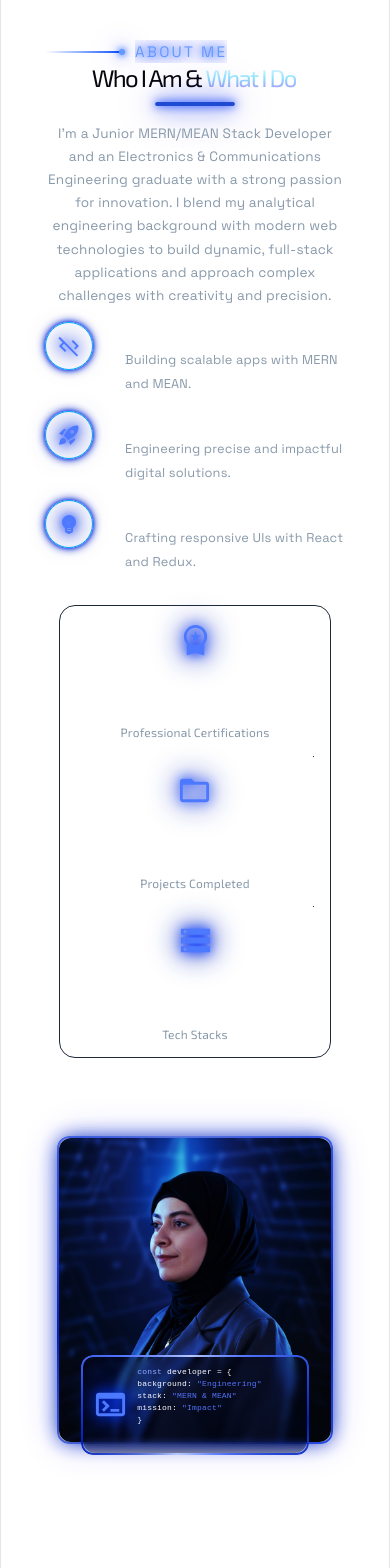
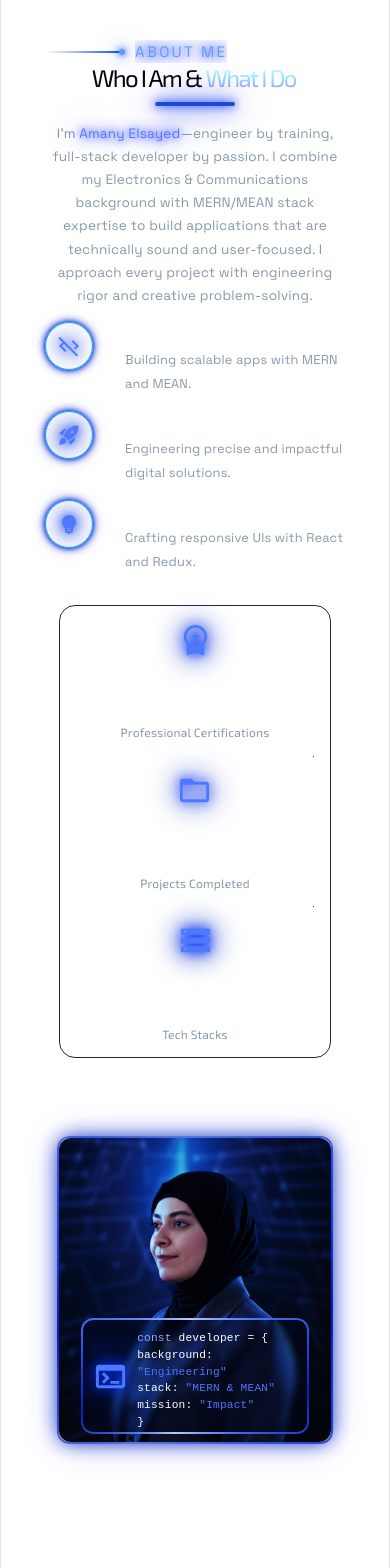
Before and after one commit to Amany-Elsayed/improved-portfolio, a React (Vite) app: page / in a window 390 px wide. Shown: the part 1200-2768 px from the top of the page. Built offline with nearby package versions, Linux system fonts and the light colour scheme.

Commit message:
added some improvments to about description and picture window + skills tree alignment

```diff
--- a/src/components/About.css
+++ b/src/components/About.css
@@ -460,15 +460,15 @@
 
   .about-picture-window {
     width: 14rem;
-    height: 6rem;
+    height: 7rem;
     left: 50%;
-    top: 72%;
+    top: 60%;
     padding: 0.6rem;
     gap: 0.6rem;
   }
 
   .about-picture-window-text {
-    font-size: 0.5rem;
+    font-size: 0.7rem;
   }
 
   .about-stats-box > div {
--- a/src/components/About.jsx
+++ b/src/components/About.jsx
@@ -15,9 +15,9 @@ import IconButton from "@mui/material/IconButton";
 import CodeOffIcon from "@mui/icons-material/CodeOff";
 import RocketLaunchIcon from "@mui/icons-material/RocketLaunch";
 import EmojiObjectsIcon from "@mui/icons-material/EmojiObjects";
-import WorkspacePremiumIcon from '@mui/icons-material/WorkspacePremium';
+import WorkspacePremiumIcon from "@mui/icons-material/WorkspacePremium";
 import FolderOpenIcon from "@mui/icons-material/FolderOpen";
-import StorageIcon from '@mui/icons-material/Storage';
+import StorageIcon from "@mui/icons-material/Storage";
 import TerminalIcon from "@mui/icons-material/Terminal";
 
 // STATS FOR STATS BOX
@@ -142,12 +142,12 @@ export default function About() {
             {/* THE ABOUT ME DESCRIPTION */}
             <RevealWrapper delay={0.8}>
               <p className="about-p">
-                I’m a Junior MERN/MEAN Stack Developer and an Electronics &
-                Communications Engineering graduate with a strong passion for
-                innovation. I blend my analytical engineering background with
-                modern web technologies to build dynamic, full-stack
-                applications and approach complex challenges with creativity and
-                precision.
+                I'm <span className="neon-blue-text">Amany Elsayed</span>
+                —engineer by training, full-stack developer by passion. I
+                combine my Electronics & Communications background with
+                MERN/MEAN stack expertise to build applications that are
+                technically sound and user-focused. I approach every project
+                with engineering rigor and creative problem-solving.
               </p>
             </RevealWrapper>
             {/* === THE ABOUT ME DESCRIPTION === */}
@@ -195,7 +195,11 @@ export default function About() {
                         >
                           {stat.value}
                         </Typography>
-                        <Typography variant="body1" className="about-stat-label" sx={{ color: "#8899aa" }}>
+                        <Typography
+                          variant="body1"
+                          className="about-stat-label"
+                          sx={{ color: "#8899aa" }}
+                        >
                           {stat.label}
                         </Typography>
                       </Box>
@@ -235,10 +239,14 @@ export default function About() {
                   developer = &#123;
                   <br />
                   background:{" "}
-                  <span className="about-picture-window-span2">"Engineering"</span>
+                  <span className="about-picture-window-span2">
+                    "Engineering"
+                  </span>
                   <br />
                   stack:{" "}
-                  <span className="about-picture-window-span2">"MERN & MEAN"</span>
+                  <span className="about-picture-window-span2">
+                    "MERN & MEAN"
+                  </span>
                   <br />
                   mission:{" "}
                   <span className="about-picture-window-span2">"Impact"</span>
--- a/src/components/Skills.css
+++ b/src/components/Skills.css
@@ -590,7 +590,7 @@
   }
 
   .skills-tree-diagram {
-    top: 17rem;
+    top: 19rem;
     height: 640px;
   }
 
```
